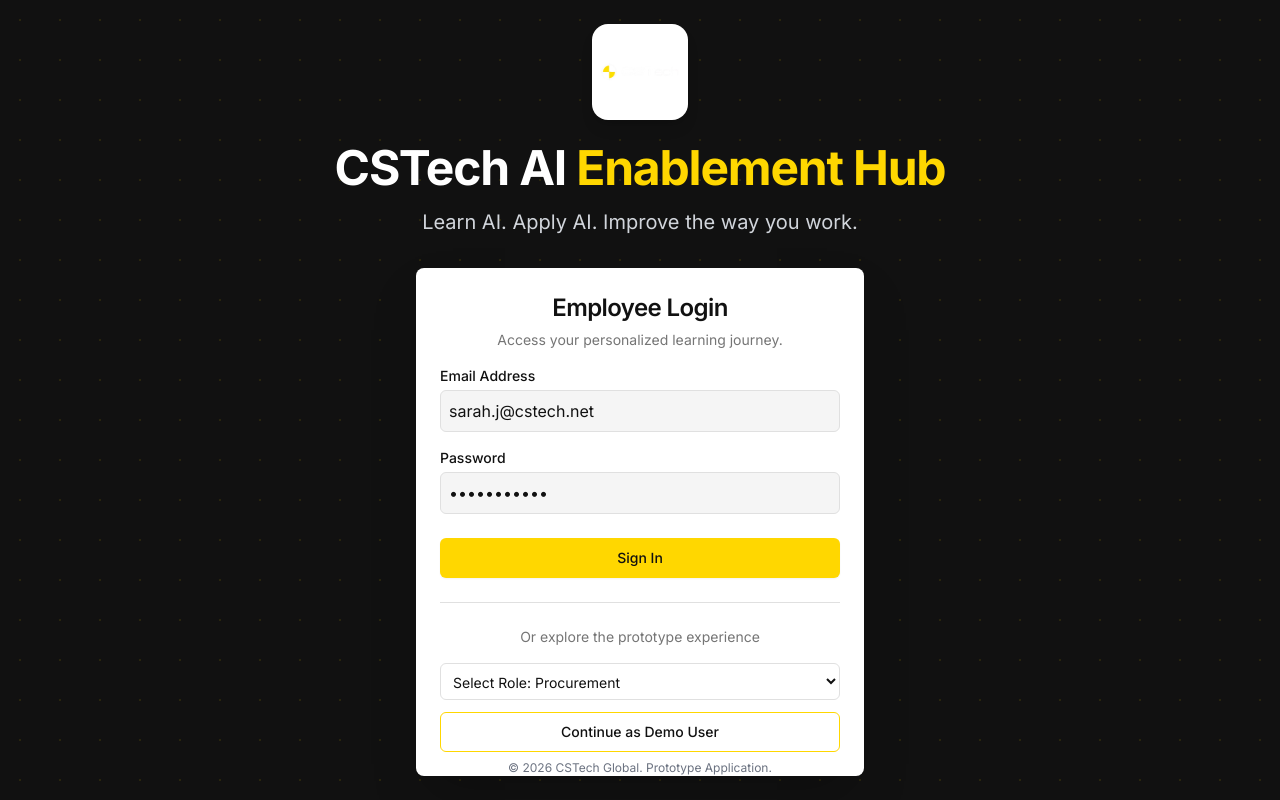
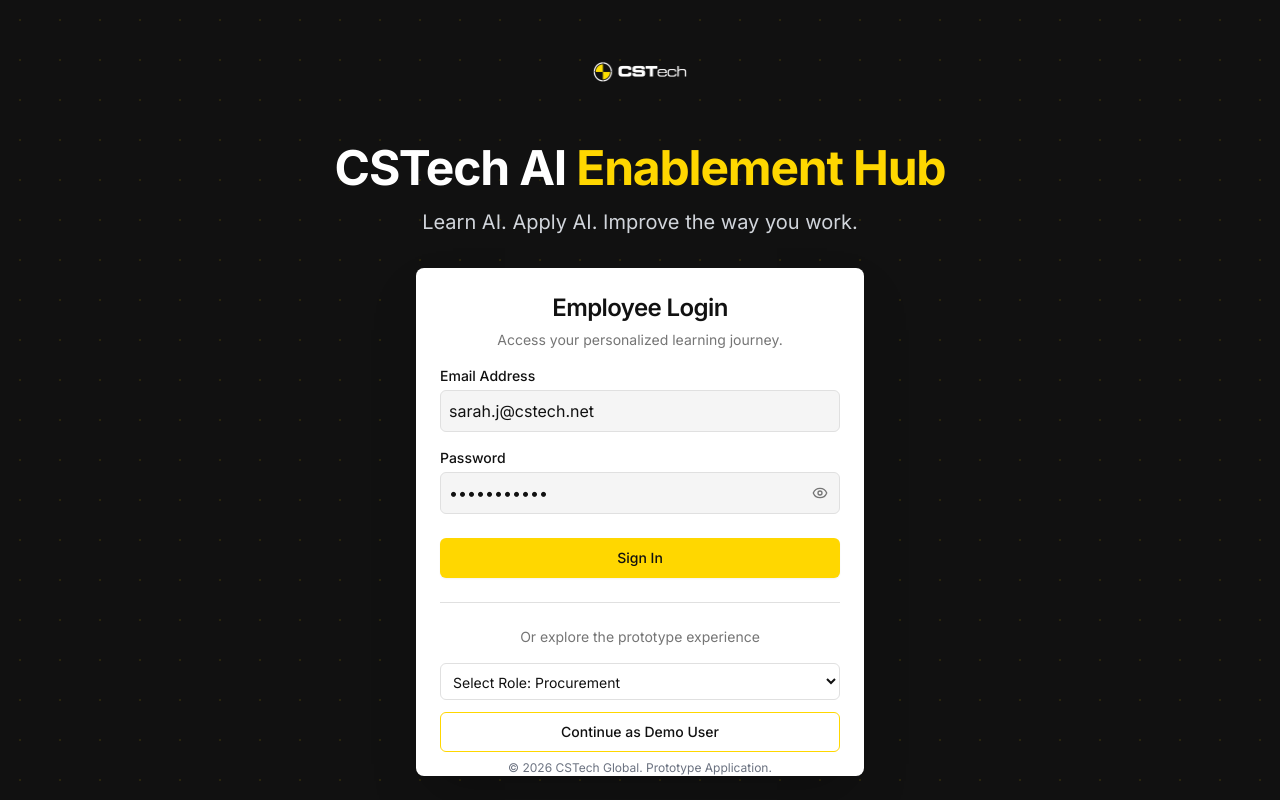
Before and after one commit to pruthvirajtarode/CSTech-AI-Enablement-Hub, a React (Vite) app: page /login in a window 1280 px wide. Built offline with nearby package versions, Linux system fonts and the light colour scheme.

Commit message:
Add password toggle and fix logo styling

```diff
--- a/src/pages/Login.tsx
+++ b/src/pages/Login.tsx
@@ -1,10 +1,12 @@
-
+import { useState } from 'react';
 import { useNavigate } from 'react-router-dom';
 import { Card, CardContent, CardHeader, CardTitle, CardDescription } from '../components/ui/Card';
 import { Button } from '../components/ui/Button';
+import { Eye, EyeOff } from 'lucide-react';
 
 export function Login() {
   const navigate = useNavigate();
+  const [showPassword, setShowPassword] = useState(false);
 
   const handleLogin = (e: React.FormEvent) => {
     e.preventDefault();
@@ -25,7 +27,7 @@
 
       <div className="z-10 text-center mb-8">
         <div className="flex justify-center mb-6">
-           <img src="/logo.avif" alt="CSTech Logo" className="w-24 h-24 object-contain rounded-2xl bg-white p-2 shadow-lg" />
+           <img src="/logo.avif" alt="CSTech Logo" className="w-24 h-24 object-contain" />
         </div>
         <h1 className="text-4xl md:text-5xl font-bold text-white mb-4 tracking-tight">CSTech AI <span className="text-brand-yellow">Enablement Hub</span></h1>
         <p className="text-xl text-gray-300 max-w-2xl mx-auto">Learn AI. Apply AI. Improve the way you work.</p>
@@ -48,11 +50,20 @@
             </div>
             <div>
               <label className="block text-sm font-medium mb-1">Password</label>
-              <input
-                type="password"
-                defaultValue="password123"
-                className="w-full p-2 border border-brand-gray rounded-md focus:ring-2 focus:ring-brand-yellow focus:outline-none bg-brand-lightGray"
-              />
+              <div className="relative">
+                <input
+                  type={showPassword ? "text" : "password"}
+                  defaultValue="password123"
+                  className="w-full p-2 pr-10 border border-brand-gray rounded-md focus:ring-2 focus:ring-brand-yellow focus:outline-none bg-brand-lightGray"
+                />
+                <button
+                  type="button"
+                  className="absolute right-3 top-1/2 -translate-y-1/2 text-brand-darkGray hover:text-brand-black transition-colors"
+                  onClick={() => setShowPassword(!showPassword)}
+                >
+                  {showPassword ? <EyeOff className="w-4 h-4" /> : <Eye className="w-4 h-4" />}
+                </button>
+              </div>
             </div>
 
             <div className="pt-2">
```
